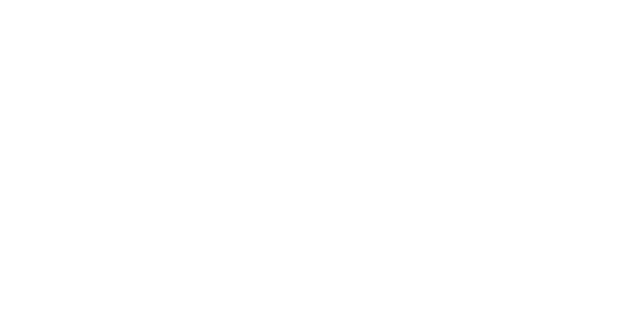
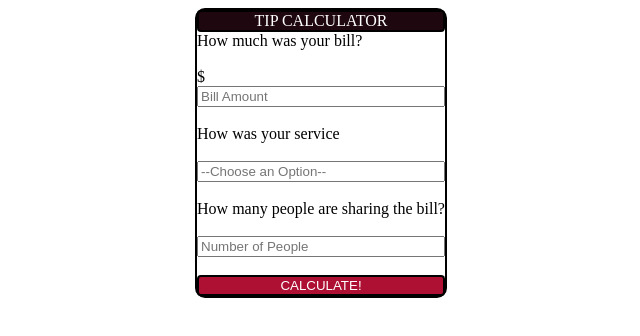
Before and after one commit to RonaldVilorio/tipCalculator, a plain HTML site: page tipCalculator/index.html in a window 1280 px wide. Shown: the whole page, without its empty margins (319-959 px from the left). Drawn offline with Linux system fonts and the light colour scheme.

Commit message:
html/css finished

```diff
--- a/tipCalculator/index.html
+++ b/tipCalculator/index.html
@@ -7,6 +7,37 @@
     <link rel="stylesheet" href="styles.css" />
   </head>
   <body>
+    <form>
+      <div class="title">TIP CALCULATOR</div>
+
+      <label for="fname">How much was your bill? </label><br />
+      $<input
+        type="text"
+        id="fname"
+        name="fname"
+        placeholder="Bill Amount"
+      /><br />
+
+      <label for="fname">How was your service</label><br />
+      <input placeholder="--Choose an Option--" list="browsers" />
+      <datalist id="browsers">
+        <option value="30%-Outstanding"> </option>
+        <option value="20%-Good"> </option>
+        <option value="15%-It was OK"> </option>
+        <option value="10%-Bad"> </option>
+        <option value="5%-Terrible"> </option>
+      </datalist>
+      <br />
+
+      <label for="fname">How many people are sharing the bill? </label><br />
+      <input
+        type="text"
+        id="fname"
+        name="fname"
+        placeholder="Number of People"
+      /><br />
+      <button class="submitButton" type="submit">CALCULATE!</button>
+    </form>
 
     <script src="script.js"></script>
   </body>
--- a/tipCalculator/styles.css
+++ b/tipCalculator/styles.css
@@ -0,0 +1,25 @@
+body {
+  display: flex;
+  justify-content: center;
+}
+form {
+  display: flex;
+  flex-direction: column;
+  background-color: white;
+  border: 2px solid black;
+  border-radius: 10px;
+}
+.title {
+  display: flex;
+  justify-content: center;
+  background-color: rgb(30, 7, 15);
+  color: white;
+  border: 2px solid black;
+  border-radius: 4px;
+}
+.submitButton {
+  background-color: rgb(173, 16, 51);
+  color: white;
+  border: 2px solid black;
+  border-radius: 4px;
+}
```
Also changed, not shown: 1 other file.
